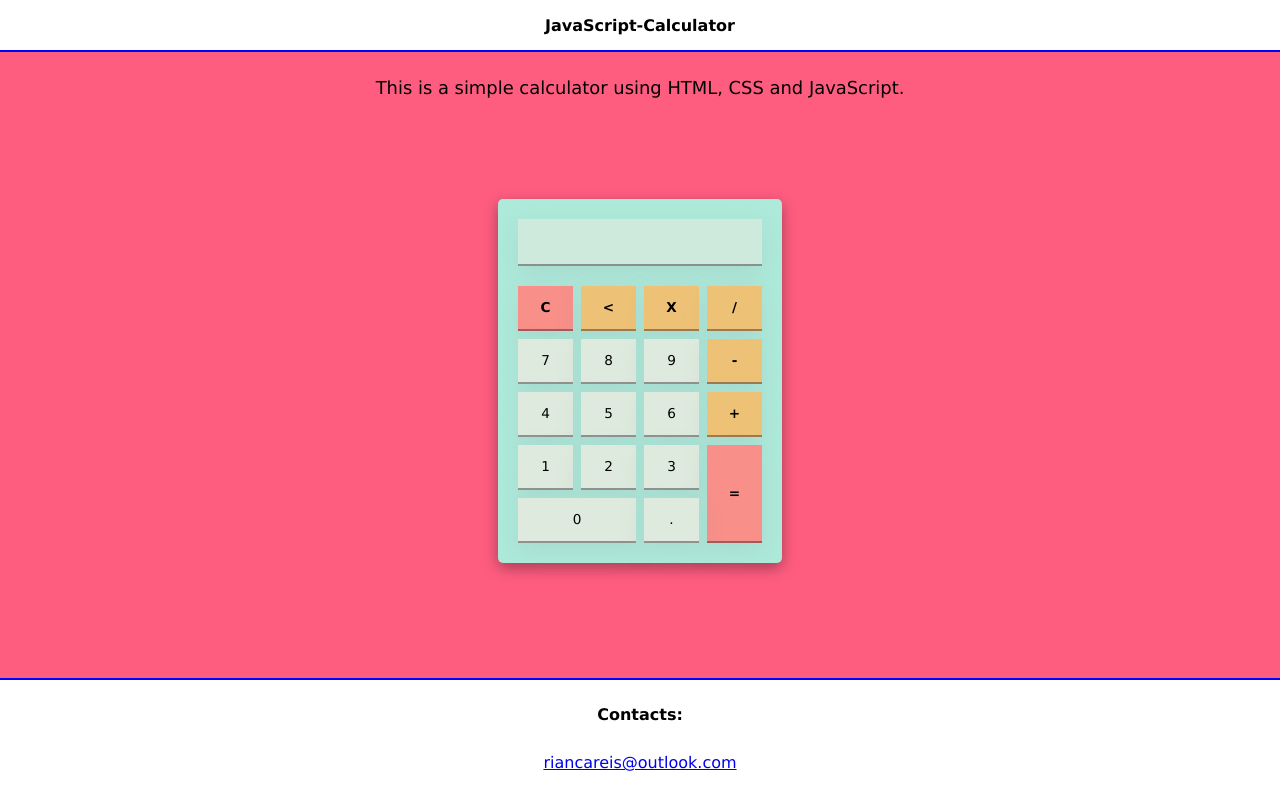
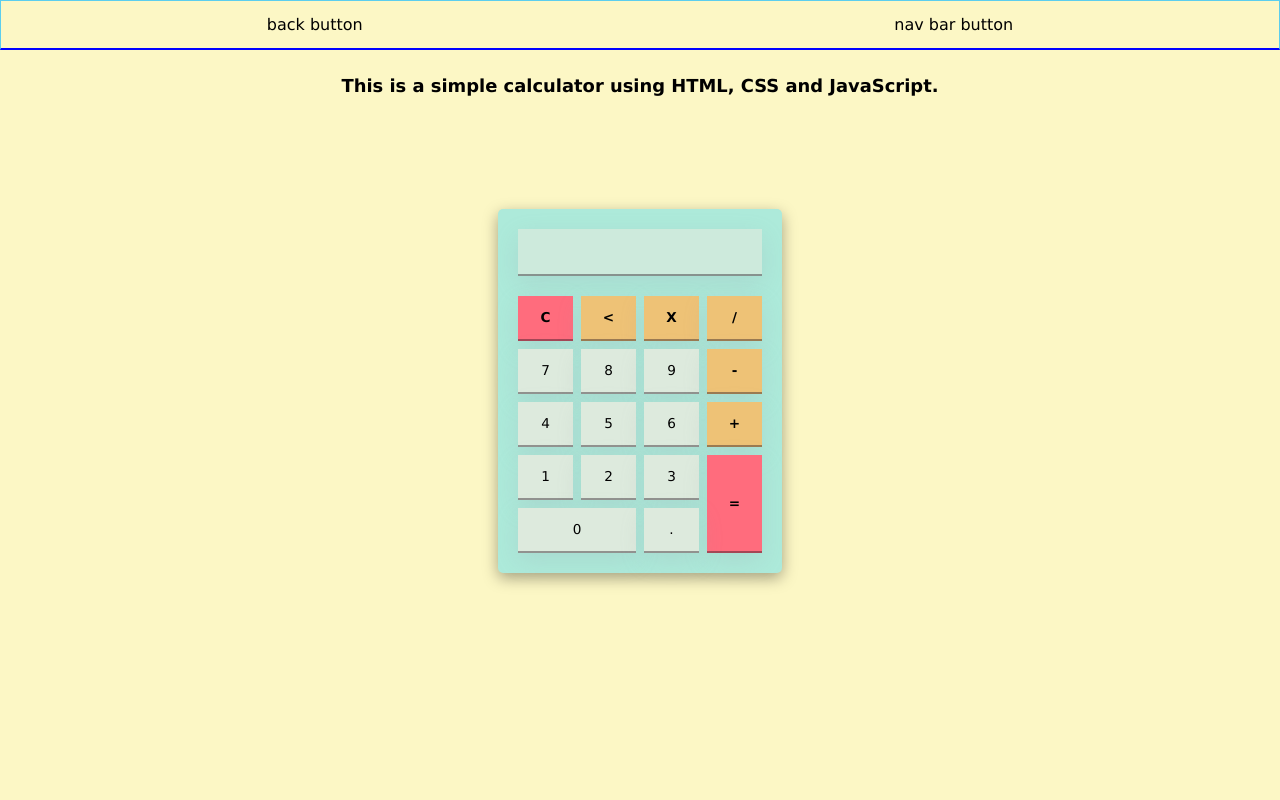
Before and after one commit to rianreiss/web-dev-projects, a plain HTML site: page docs/projects/calculator/index.html in a window 1280 px wide. Drawn offline with Linux system fonts and the light colour scheme.

Commit message:
color palette changing

```diff
--- a/docs/projects/calculator/calc/calc.scss
+++ b/docs/projects/calculator/calc/calc.scss
@@ -4,6 +4,15 @@ $color2hover: #e0736d;
 $color3: #cdeadc;
 $color4: #ddeadd;
 $color4hover: #c3cec3;
+$color11: #fcf7c5;
+$textLight: #fffef2;
+$textLightPlaceHolder: #c7c7c7;
+$color20: #1ae0dd;
+$color20hover: #13747d;
+$color30: #ff6c7d;
+$color30hover: #ec4457;
+$color40: #29221f;
+$color40hover: #c3cec3;
 $color5: #eec276;
 $color5hover: #cca664;
 $color6: #1f0e1a;
@@ -28,16 +37,18 @@ body, html {
     height: 100%;
     display: flex;
     flex-direction: column;
+    background-color: $color11;
 }
 
 #header {
-    border-bottom: 2px solid blue;
-    min-height: 100px;
-    max-height: 15vh;
     display: flex;
-    flex-direction: column;
-    justify-content: center;
+    flex-direction: row;
     align-items: center;
+    justify-content: space-around;
+    height: 8vh;
+    border: 1px solid $color10;
+    box-sizing: border-box;
+
 }
 
 #body {
@@ -45,14 +56,15 @@ body, html {
     align-items: center;
     flex-direction: column;
     flex: 1;
-    background-color: $color7;
 
     padding: 20px;
+    padding-bottom: 15vh;
 
     #title {
         font-size: 1rem;
         text-align: center;
-        color: white;
+        color: $color40;
+        font-weight: bold;
         height: 71px;
         margin: 20px 0px;
     }
@@ -62,7 +74,7 @@ body, html {
         display: flex;
         flex-direction: column;
         margin: auto;
-        background-color: $color1;
+        background-color: $color20;
         border-radius: 5px;
         box-shadow: rgba(0, 0, 0, 0.35) 0px 5px 15px;
 
@@ -108,9 +120,9 @@ body, html {
 
                 &:nth-child(1), &:nth-child(16) {
                     font-weight: bold;
-                    background-color: $color2;
+                    background-color: $color30;
                     &:hover {
-                        background-color: $color2hover;
+                        background-color: $color30hover;
                     }
                 }
 
@@ -136,13 +148,3 @@ body, html {
         }
     }
 }
-
-
-#footer {
-    border-top: 2px solid blue;
-    height: 15vh;
-    display: flex;
-    flex-direction: column;
-    justify-content: center;
-    align-items: center;
-}
--- a/docs/projects/calculator/index.html
+++ b/docs/projects/calculator/index.html
@@ -11,9 +11,12 @@
 </head>
 <body>
     <header id="header">
-        <h1>
-            JavaScript-Calculator
-        </h1>
+        <div>
+            back button
+        </div>
+        <div>
+            nav bar button
+        </div>
     </header>
 
     <div id="body">
@@ -57,16 +60,6 @@
 
     </div>
 
-    <footer id="footer">
-        <h2>
-            Contacts:
-        </h2>
-        <p>
-            <a href="mailto:riancareis@outlook.com">riancareis@outlook.com</a>
-        </p>
-
-    </footer>
-
     <script src="calc/script.js"></script>
 </body>
 </html>
--- a/docs/projects/date-invite/date/date.scss
+++ b/docs/projects/date-invite/date/date.scss
@@ -1,9 +1,11 @@
-$color1: #adeada;
-$color2: #f88f89;
-$color2hover: #e0736d;
-$color3: #cdeadc;
-$color4: #ddeadd;
-$color4hover: #c3cec3;
+$color1: #fcf7c5;
+$textLight: #fffef2;
+$textLightPlaceHolder: #c7c7c7;
+$color2: #1ae0dd;
+$color2hover: #1cb9c7;
+$color3: #ff6c7d;
+$color3hover: #ec4457;
+$color4: #29221f;
 $color5: #eec276;
 $color5hover: #cca664;
 $color6: #1f0e1a;
@@ -22,6 +24,7 @@ body, html {
     box-sizing: border-box;
     margin: 0;
     padding: 0;
+    background-color: $color1;
 
 }
 
@@ -55,7 +58,7 @@ body, html {
 
     h2 {
         font-size: 3rem;
-        border-bottom: 3px solid $color1;
+        border-bottom: 3px solid $color2;
 
     }
 
@@ -75,11 +78,11 @@ body, html {
             border: none;
             border-radius: 5px;
 
-            background-color: $color1;
+            background-color: $color3;
             box-shadow: rgba(0, 0, 0, 0.35) 0px 5px 15px;
 
             &:hover {
-                background-color: $color1;
+                background-color: $color3hover;
                 box-shadow: rgba(50, 50, 93, 0.25) 0px 30px 60px -12px inset, rgba(0, 0, 0, 0.3) 0px 18px 36px -18px inset, rgba(0, 0, 0, 0.35) 0px 5px 15px;
 
             }
```
Also changed, not shown: docs/projects/calculator/calc/calc.css, docs/projects/date-invite/date/date.css, 2 other files.
